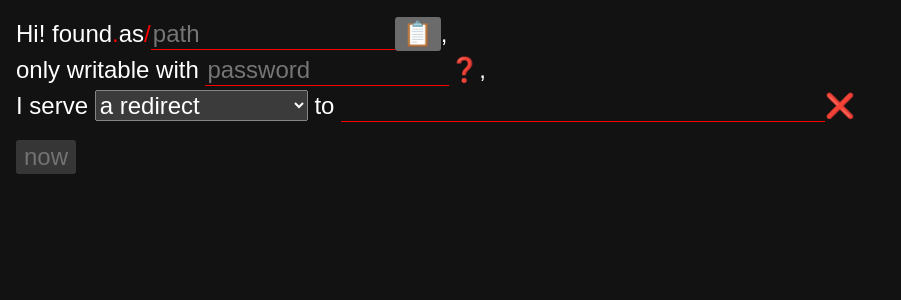
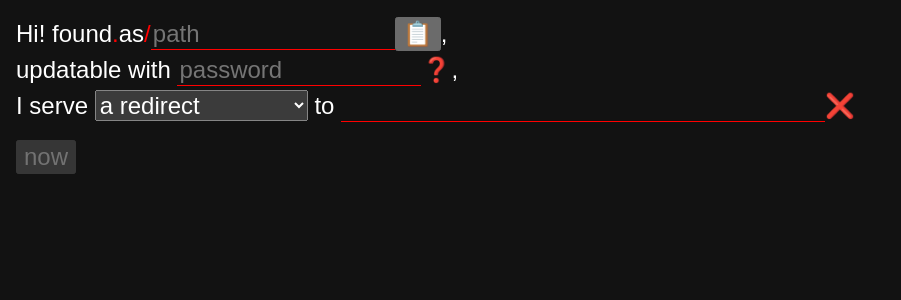
Before and after one commit to xmit-co/found.as, a Preact app: page / in a window 1280 px wide. Shown: the top 300 px of the page, without its empty margins (0-901 px from the left). Built offline with nearby package versions, Linux system fonts and the light colour scheme.

Commit message:
updatable

```diff
--- a/src/app.tsx
+++ b/src/app.tsx
@@ -339,7 +339,7 @@ export function App() {
           </button>
         </span>
         ,<br />
-        only writable with{" "}
+        updatable with{" "}
         <span class="nbl">
           <input
             type="password"
```
